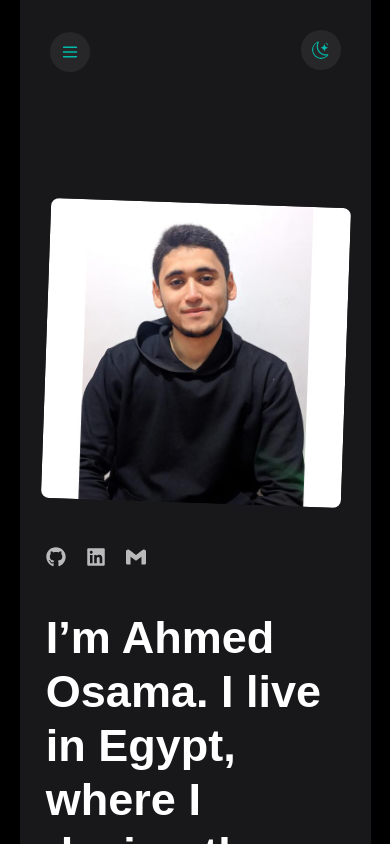
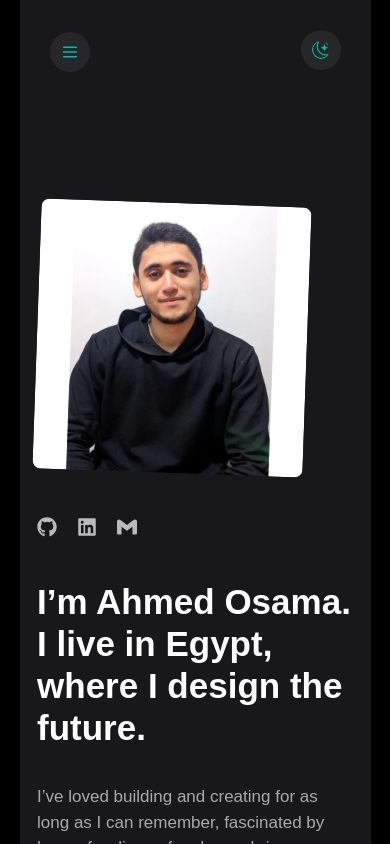
Before and after one commit to AhmdBlack0/portfolio, a React (Vite) app: page /about in a window 390 px wide. Shown: the top 844 px of the page. Built offline with nearby package versions, Linux system fonts and the light colour scheme.

Commit message:
Add files via upload

```diff
--- a/src/components/About/About.css
+++ b/src/components/About/About.css
@@ -2,7 +2,6 @@
     display: flex;
     margin-top: 100px;
 }
-
 
 .about-left-sec {
     margin-right: 100px;
@@ -42,6 +41,10 @@
         flex-direction: column-reverse;
     }
     .about-profile-image-container {
-        width: 300px;
+        width: 270px;
     }
+    .about-left-sec h1 {
+        font-size: 35px;
+    }
+
 }
--- a/src/index.css
+++ b/src/index.css
@@ -47,7 +47,7 @@ a {
 }
 
 .in-container {
-  width: 85%;
+  width: 90%;
   margin: 0 auto;
 }
 
```
